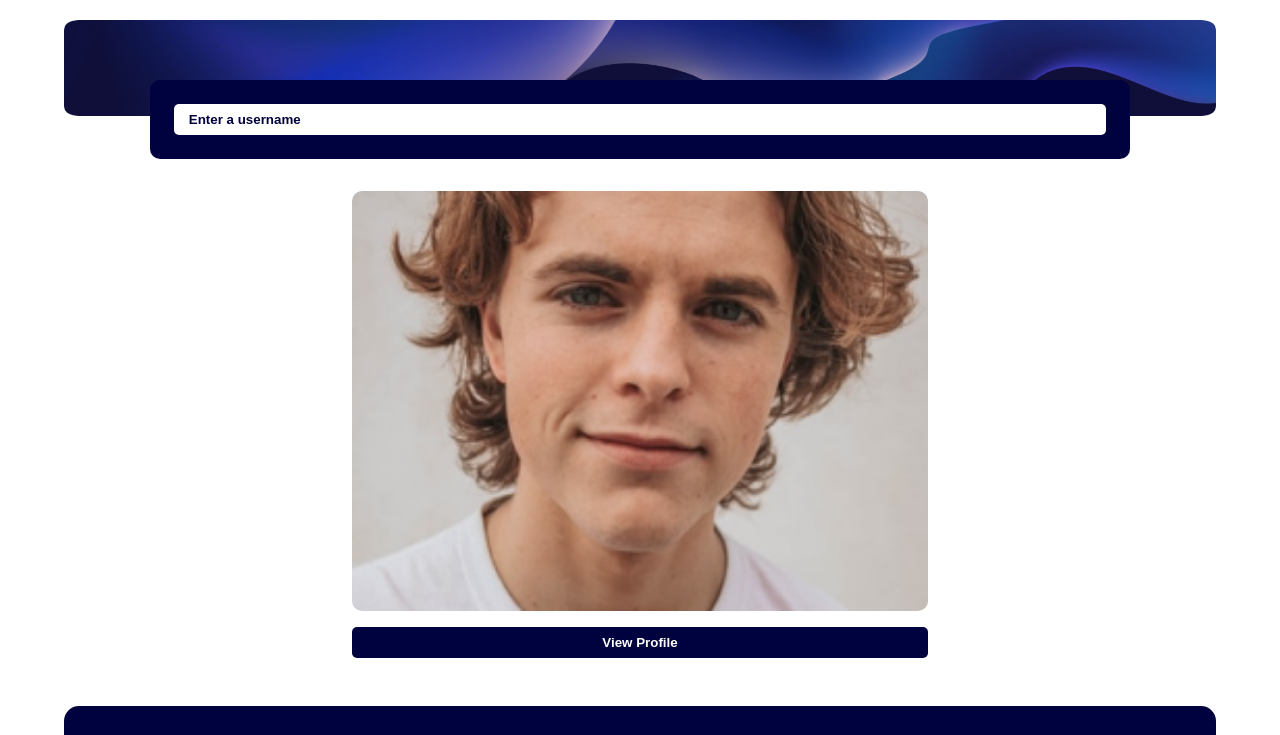
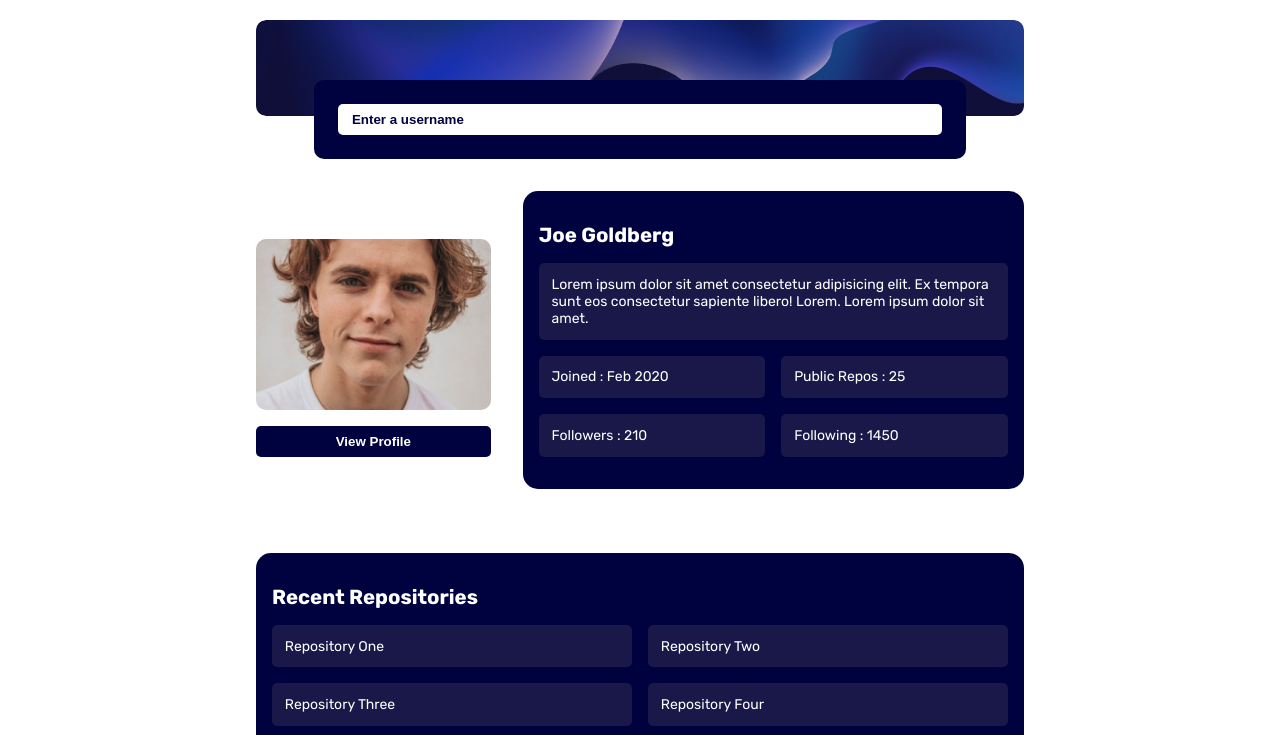
Before and after one commit to m-oniqu3/gitThem, a website: page index.html in a window 1280 px wide. Shown: the part 72-807 px from the top of the page. Drawn offline with Linux system fonts and the light colour scheme.

Commit message:
added mixins

```diff
--- /dev/null
+++ b/api.js
@@ -0,0 +1,2 @@
+require("dotenv").config();
+console.log(process.env);
--- a/css/style.scss
+++ b/css/style.scss
@@ -13,8 +13,26 @@ body {
 
 //Variables
 $blue: #4d53da;
-$lavender: #c6b6ff;
 $darkblue: #00023f;
+
+//Mixins - Media Queries
+$breakpoints: (
+  tablet: 768px,
+  desktop: 1024px,
+);
+
+// $tablet: 768px;
+@mixin tablet {
+  @media (min-width: map-get($breakpoints, tablet)) {
+    @content;
+  }
+}
+
+@mixin desktop {
+  @media (min-width: map-get($breakpoints, desktop)) {
+    @content;
+  }
+}
 
 //Global Styles
 .btn {
@@ -59,6 +77,14 @@ $darkblue: #00023f;
   max-width: 90%;
   margin: 0 auto;
   padding: 1rem 0;
+
+  @include tablet {
+    width: 85%;
+  }
+
+  @include desktop {
+    width: 60%;
+  }
 
   //Nav
   nav {
@@ -134,6 +160,13 @@ $darkblue: #00023f;
     }
   }
 
+  .main-grid {
+    @include tablet {
+      display: grid;
+      grid-template-columns: repeat(3, 1fr);
+      gap: 2rem;
+      margin: 2rem 0;
+    }
     //User Profile
     .user-profile {
       display: flex;
@@ -141,15 +174,27 @@ $darkblue: #00023f;
       flex-direction: column;
       margin: 2rem 0;
 
+      @include tablet {
+        grid-column: 1/2;
+      }
+
       img {
         border-radius: 10px;
         width: 50%;
         margin: 0 auto;
+
+        @include tablet {
+          width: 100%;
+        }
       }
 
       button {
         width: 50%;
         margin: 1rem auto;
+
+        @include tablet {
+          width: 100%;
+        }
 
         a {
           color: inherit;
@@ -160,6 +205,9 @@ $darkblue: #00023f;
 
     //Profile Info
     .profile-info {
+      @include tablet {
+        grid-column: 2/-1;
+      }
       .grid {
         display: grid;
         grid-template-columns: repeat(2, 1fr);
@@ -170,10 +218,15 @@ $darkblue: #00023f;
         }
       }
     }
+  }
 
   .r-grid {
     display: grid;
     gap: 1rem;
+
+    @include tablet {
+      grid-template-columns: repeat(2, 1fr);
+    }
 
     .item:hover,
     .item:focus {
--- a/index.html
+++ b/index.html
@@ -26,10 +26,10 @@
      <div class="form-container">
         <form>
             <input type="text" name="username" id="username" placeholder="Enter a username">
-
         </form>
       </div>
 
+      <div class="main-grid">
           <div class="user-profile">
             <img src="images/profile.png" alt="">
             <button class="btn"><a href="#">View Profile</a></button>
@@ -46,6 +46,8 @@
             </div>
       </div>
     </div>
+      </div>
+
 
 
         <div class="repos">
--- /dev/null
+++ b/package.json
@@ -0,0 +1,5 @@
+{
+  "dependencies": {
+    "dotenv": "^10.0.0"
+  }
+}
```
Also changed, not shown: app.js (added), css/style.css, 4 other files. Lines whose indentation alone changed are shown as unchanged.
